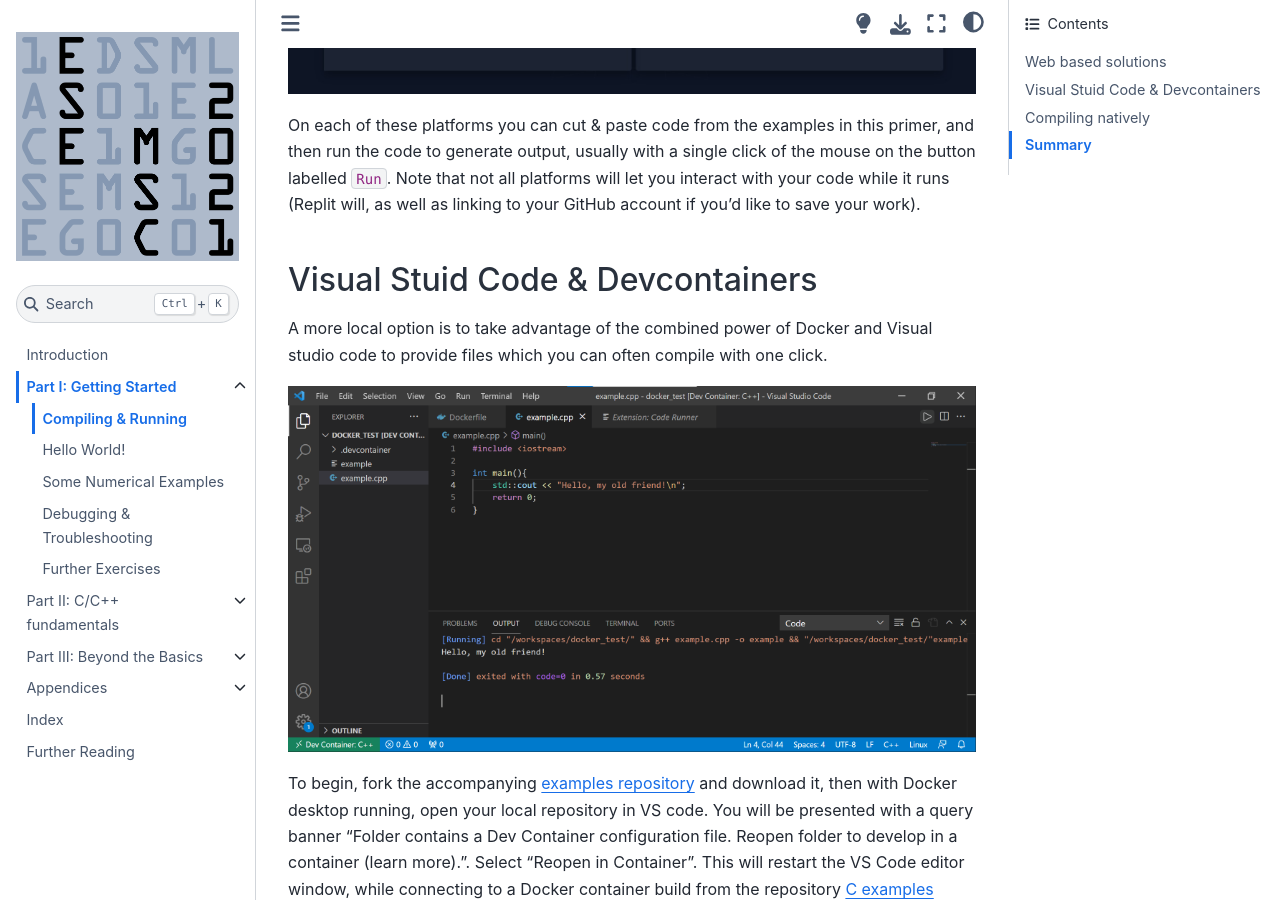
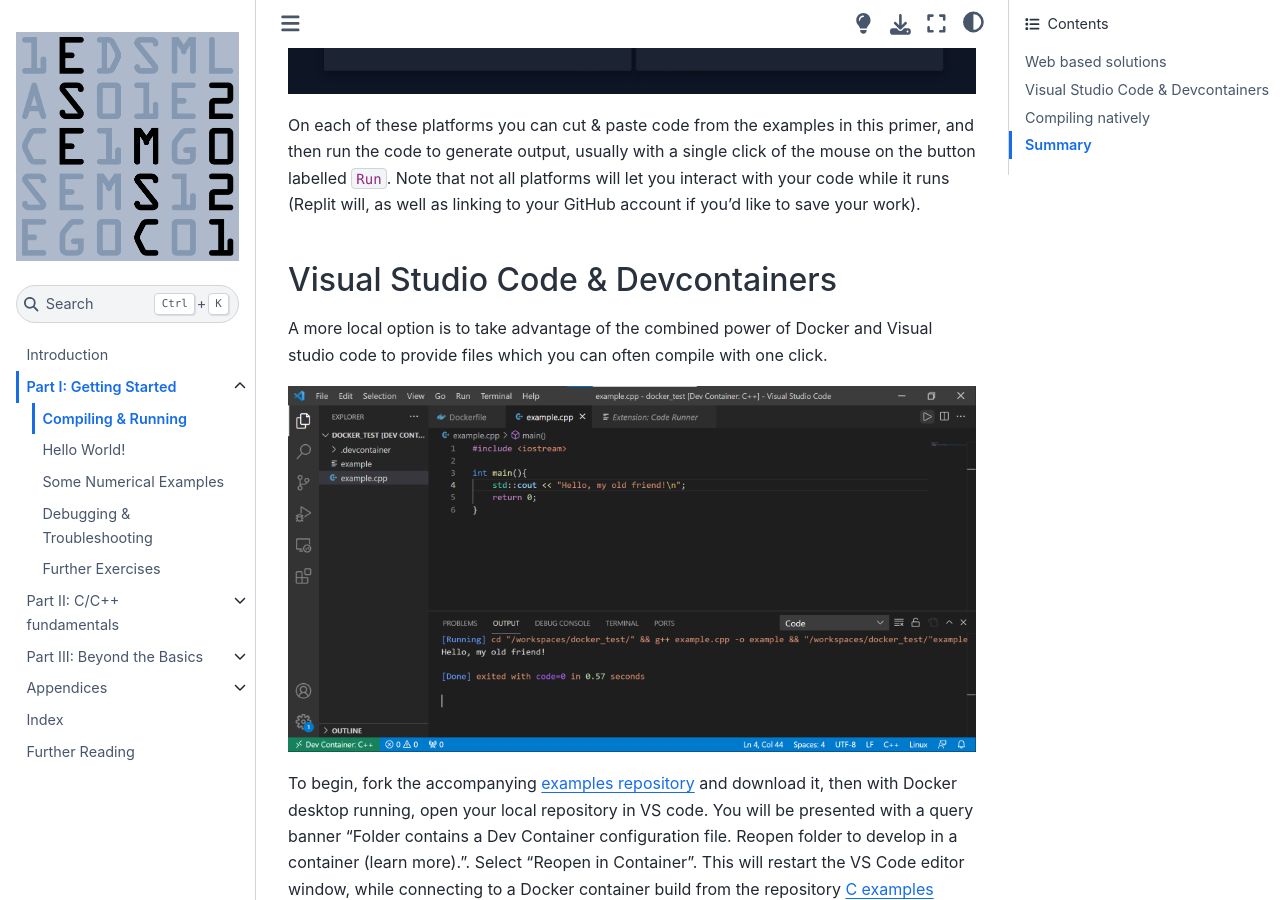
Before and after one commit to ese-msc/c-primer, a Jupyter Book: the page built from running.md, in a window 1280 px wide and 900 px high, scrolled down 968 px. Built offline with Jupyter Book 1.0.4 settings and Sphinx 7.4.7 and the Sphinx Book theme 1.1.4, drawn with Linux system fonts in a browser that asks for light colours; some of the changed text lies outside the part shown.

Commit message:
Fixed typos

````diff
--- a/running.md
+++ b/running.md
@@ -17,7 +17,7 @@
 
 On each of these platforms you can cut & paste code from the examples in this primer, and then run the code to generate output, usually with a single click of the mouse on the button labelled `Run`. Note that not all platforms will let you interact with your code while it runs (Replit will, as well as linking to your GitHub account if you'd like to save your work).
 
-## Visual Stuid Code & Devcontainers
+## Visual Studio Code & Devcontainers
 ```{index} compiling: via docker
 ```
 
````
Also changed, not shown: other parts of running.md (+1 -1 lines), exercises_one.md (+1 -1 lines), intro.md (+1 -1 lines), troubleshooting.md (+1 -1 lines).
